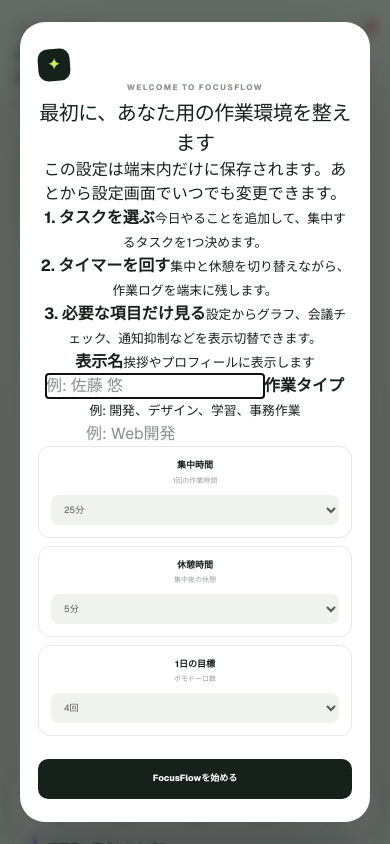
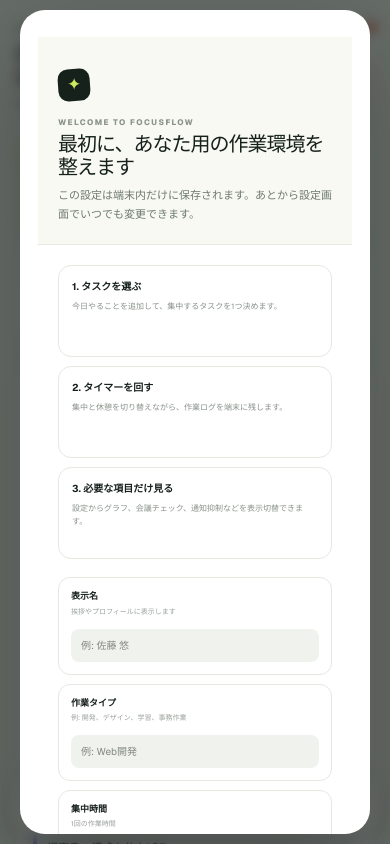
Before and after one commit to sakuramochi444/FocusFlow, a Next.js app: page / in a window 390 px wide. Shown: the top 844 px of the page. Built offline with nearby package versions, Linux system fonts and the light colour scheme.

Commit message:
Add first-run onboarding

```diff
--- a/app/globals.css
+++ b/app/globals.css
@@ -221,6 +221,25 @@
 .settings-header { flex: 0 0 auto; padding: 27px 30px 20px; border-bottom: 1px solid var(--line); position: relative; }
 .settings-header h2 { margin: 4px 0 4px; font-size: 23px; }.settings-header p { margin: 0; color: #858d86; font-size: 10px; }
 .settings-header .modal-close { right: 22px; top: 22px; }
+.onboarding-backdrop { z-index: 140; }
+.onboarding-modal { width: min(760px, 100%); padding: 0; overflow: hidden; text-align: left; }
+.onboarding-hero { padding: 32px 34px 21px; background: #f7f9f2; border-bottom: 1px solid var(--line); }
+.onboarding-hero .brand-mark { margin-bottom: 15px; }
+.onboarding-hero h2 { max-width: 560px; margin: 5px 0 7px; font-size: clamp(23px, 3vw, 31px); line-height: 1.15; letter-spacing: -1px; }
+.onboarding-hero p { max-width: 560px; margin: 0; color: #6f7a72; font-size: 11px; line-height: 1.7; }
+.guide-grid { padding: 20px 34px 0; display: grid; grid-template-columns: repeat(3, 1fr); gap: 9px; }
+.guide-card { min-height: 92px; border: 1px solid var(--line); border-radius: 13px; padding: 13px; display: grid; align-content: start; gap: 6px; background: #fff; }
+.guide-card strong { font-size: 10px; }
+.guide-card small { color: #89918a; font-size: 8px; line-height: 1.55; }
+.setup-form { padding: 18px 34px 0; display: grid; gap: 9px; }
+.text-setting { min-height: 64px; padding: 12px; border: 1px solid var(--line); border-radius: 12px; display: grid; grid-template-columns: minmax(140px, .48fr) 1fr; align-items: center; gap: 12px; }
+.text-setting > span { display: grid; gap: 3px; }
+.text-setting strong { font-size: 9px; }
+.text-setting small { color: #9aa19b; font-size: 7px; line-height: 1.4; }
+.text-setting input { min-width: 0; width: 100%; border: 0; border-radius: 8px; outline: 0; background: #f0f3ed; padding: 9px 10px; color: var(--ink); font-size: 10px; }
+.form-error { margin: -3px 2px 2px; color: #b05245; font-size: 8px; }
+.settings-form-grid.compact { margin-bottom: 0; }
+.onboarding-start { width: calc(100% - 68px); margin: 20px 34px 30px; padding: 13px; }
 .settings-scroll { padding: 0 30px; overflow-y: auto; overscroll-behavior: contain; }
 .settings-section { padding: 23px 0; border-bottom: 1px solid #ecefea; }
 .settings-section:last-child { border-bottom: 0; }
@@ -235,6 +254,8 @@
 .setting-card input, .setting-row input { position: absolute; opacity: 0; pointer-events: none; }
 .setting-card input:checked + .toggle-ui, .setting-row input:checked + .toggle-ui { background: var(--ink); }
 .setting-card input:checked + .toggle-ui::after, .setting-row input:checked + .toggle-ui::after { transform: translateX(11px); }
+.profile-settings-grid { display: grid; grid-template-columns: 1fr 1fr minmax(140px, .6fr); gap: 8px; }
+.profile-settings-grid .text-setting { grid-template-columns: 1fr; }
 .settings-form-grid { display: grid; grid-template-columns: repeat(3, 1fr); gap: 8px; margin-bottom: 8px; }
 .select-setting { padding: 12px; border: 1px solid var(--line); border-radius: 12px; display: grid; gap: 9px; }
 .select-setting > span { display: grid; gap: 3px; }.select-setting strong { font-size: 9px; }.select-setting small { color: #9aa19b; font-size: 7px; line-height: 1.4; }
@@ -278,6 +299,10 @@
   footer { display: none; }
   .toast { bottom: calc(88px + env(safe-area-inset-bottom)); right: 16px; left: 16px; justify-content: center; }
   .settings-modal { max-height: calc(100vh - 20px); }.settings-header, .settings-scroll, .settings-footer { padding-left: 20px; padding-right: 20px; }
+  .onboarding-modal { max-height: calc(100vh - 20px); overflow-y: auto; }
+  .onboarding-hero, .guide-grid, .setup-form { padding-left: 20px; padding-right: 20px; }
+  .guide-grid { grid-template-columns: 1fr; }
+  .onboarding-start { width: calc(100% - 40px); margin-left: 20px; margin-right: 20px; }
 }
 
 @media (max-width: 520px) {
@@ -292,7 +317,8 @@
   .meeting-card { padding: 23px 20px; }
   .modal { padding: 27px 18px 23px; }.check-grid { grid-template-columns: 1fr; }.modal h2 { font-size: 20px; }
   .settings-modal { padding: 0; border-radius: 20px; }.settings-header { padding-top: 23px; }.settings-header h2 { font-size: 20px; }
-  .visibility-grid, .settings-form-grid { grid-template-columns: 1fr; }.settings-section-title small { max-width: 220px; }.data-summary { flex-wrap: wrap; }.data-summary span { flex-basis: 30%; }
+  .visibility-grid, .settings-form-grid, .profile-settings-grid { grid-template-columns: 1fr; }.settings-section-title small { max-width: 220px; }.data-summary { flex-wrap: wrap; }.data-summary span { flex-basis: 30%; }
+  .text-setting { grid-template-columns: 1fr; }
   .settings-footer > span { max-width: 160px; line-height: 1.4; }
 }
 
```
Also changed, not shown: 1 other file (tests, documents, lock files or other folders).
